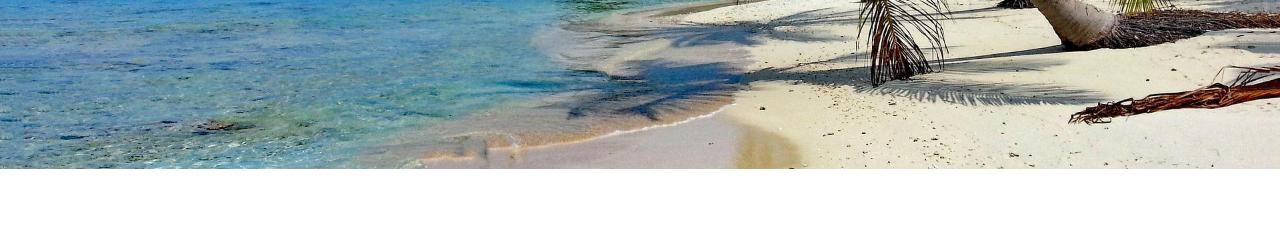
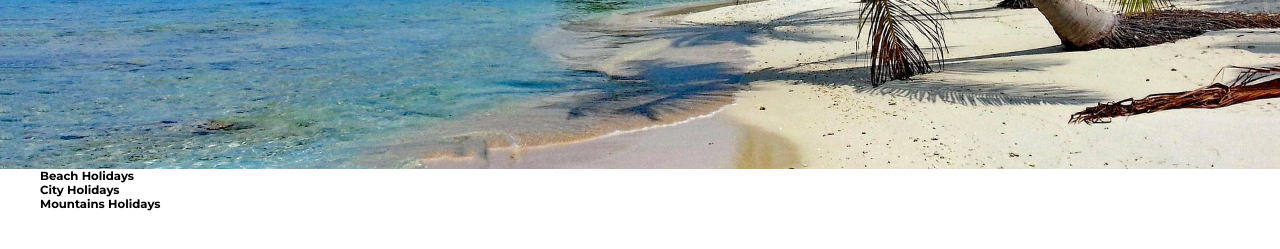
Before and after one commit to BartekKuzniewski/Wonder-Tour, a website: page index.html in a window 1280 px wide. Shown: the part 499-748 px from the top of the page. Drawn offline with Linux system fonts and the light colour scheme.

Commit message:
added tours section in html

```diff
--- a/index.html
+++ b/index.html
@@ -112,6 +112,23 @@
                 </div>
     </header>
 
+    <main>
+        <section class="tours" id="tours">
+            <div class="wrapper">
+                <div class="tours__cards">
+                    <div class="tours__card tours__card--first">
+                        <h3 class="tours__card-tittle">Beach Holidays</h3>
+                    </div>
+                    <div class="tours__card tours__card--second">
+                        <h3 class="tours__card-tittle">City Holidays</h3>
+                    </div>
+                    <div class="tours__card tours__card--third">
+                        <h3 class="tours__card-tittle">Mountains Holidays</h3>
+                    </div>
+                </div>
+            </div>
+        </section>
+    </main>
 
     <script src="./dist/js/main.min.js"></script>
 </body>
--- a/src/sass/_components.scss
+++ b/src/sass/_components.scss
@@ -25,7 +25,7 @@
         width: 0%;
         height: 130%;
         background-color: $main-color;
-        // z-index: -1;
+        z-index: -1;
         transition: width 0.5s;
     }
 
--- a/src/sass/main.scss
+++ b/src/sass/main.scss
@@ -306,6 +306,9 @@ html {
 		}
 	}
 }
+
+// MAIN
+
 // MEDIA
 
 @media (min-width: 576px) {
```
Also changed, not shown: dist/css/main.min.css, src/img/tours/beach-holiday.jpg (added), src/img/tours/city-holiday.jpg (added), src/img/tours/mountains-holiday.jpg (added), 2 other files.
